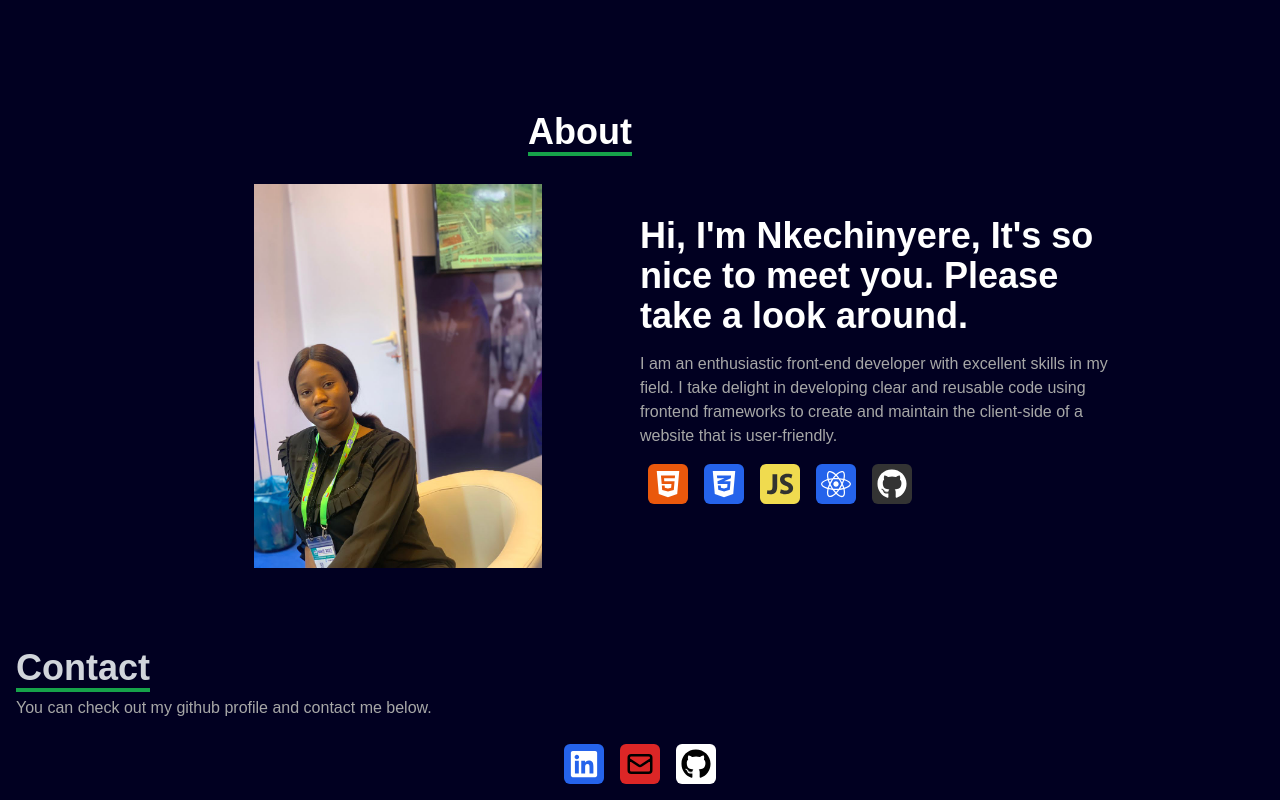
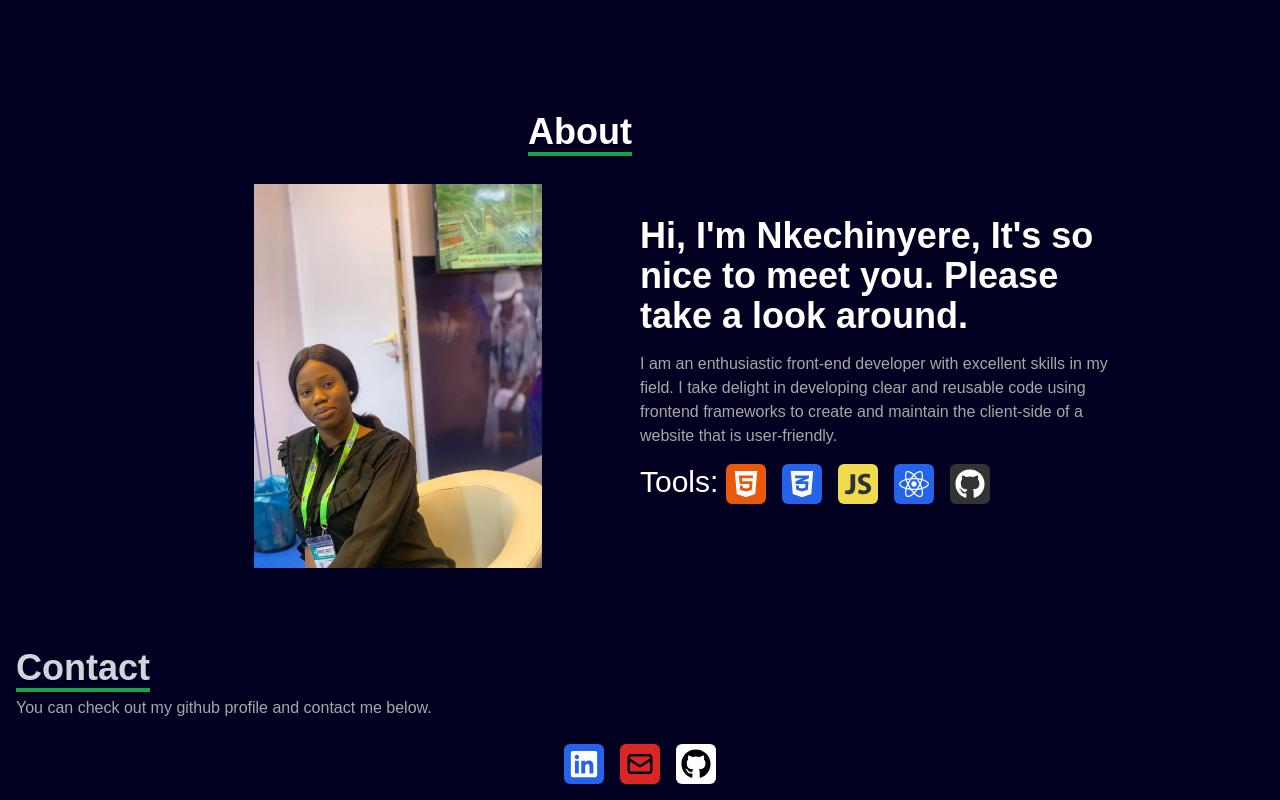
Before and after one commit to terejoe/personal-portfolio, a React (Create React App) app: page / in a window 1280 px wide. Shown: the part 1084-1884 px from the top of the page. Built offline with nearby package versions, Linux system fonts and the light colour scheme.

Commit message:
refactor code

```diff
--- a/public/index.html
+++ b/public/index.html
@@ -5,10 +5,10 @@
     <link rel="icon" href="%PUBLIC_URL%/favicon.ico" />
     <meta name="viewport" content="width=device-width, initial-scale=1" />
     <meta name="theme-color" content="#000000" />
-    <meta
+    <!-- <meta
       name="description"
       content="Web site created using create-react-app"
-    />
+    /> -->
     <link rel="apple-touch-icon" href="%PUBLIC_URL%/logo192.png" />
     <!--
       manifest.json provides metadata used when your web app is installed on a
--- a/src/components/about.jsx
+++ b/src/components/about.jsx
@@ -24,21 +24,22 @@ export default function About() {
             <p className='mt-4 text-[#a7a7a7] text-left'>I am an enthusiastic front-end developer with excellent skills in my field. I take delight in developing clear and reusable code using frontend frameworks to create and maintain the client-side of a website that is user-friendly.</p>
 
             <div className='mt-4 text-center justify-center flex md:justify-start'>
+              <p className='text-3xl'>Tools:</p>
               <ul className='flex mb-4'>
                 <li className='mx-2 px-0 bg-orange-600 w-[40px] h-[40px] items-center justify-center flex rounded-md'>
-                  <a href='/'><FaHtml5 size={30}/></a>
+                  <FaHtml5 size={30}/>
                 </li>
                 <li className='mx-2 px-0 bg-blue-600 w-[40px] h-[40px] items-center justify-center flex rounded-md'>
-                  <a href='/'><FaCss3Alt size={30}/></a>
+                  <FaCss3Alt size={30}/>
                 </li>
                 <li className='mx-2 px-0 bg-[#f0db4f] w-[40px] h-[40px] items-center justify-center flex rounded-md'>
-                  <a href='/'><IoLogoJavascript className='fill-[#323330]' size={30}/></a>
+                  <IoLogoJavascript className='fill-[#323330]' size={30}/>
                 </li>
                 <li className='mx-2 px-0 bg-blue-600 w-[40px] h-[40px] items-center justify-center flex rounded-md'>
-                  <a href='/'><FaReact size={30}/></a>
+                  <FaReact size={30}/>
                 </li>
                 <li className='mx-2 px-0 bg-[#333333] w-[40px] h-[40px] items-center justify-center flex rounded-md'>
-                  <a href='/'><FaGithub size={30}/></a>
+                  <FaGithub size={30}/>
                 </li>
               </ul>
             </div>
```
